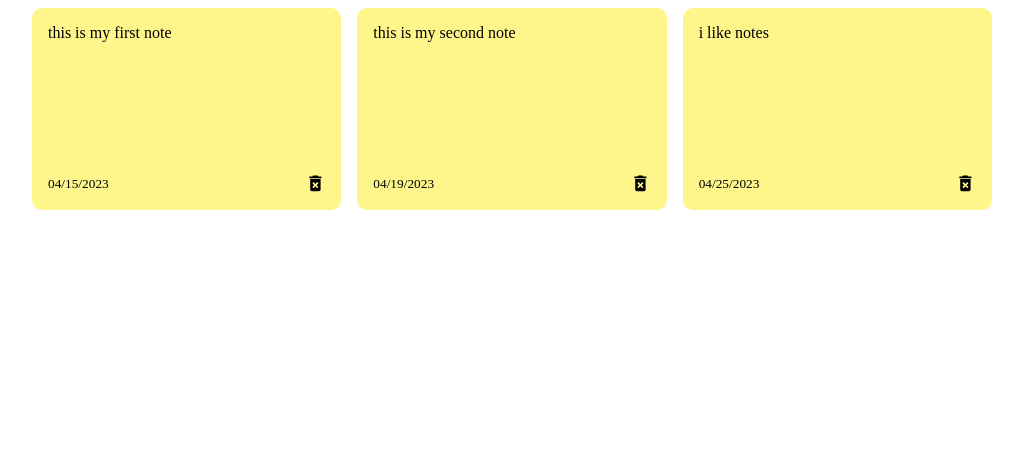
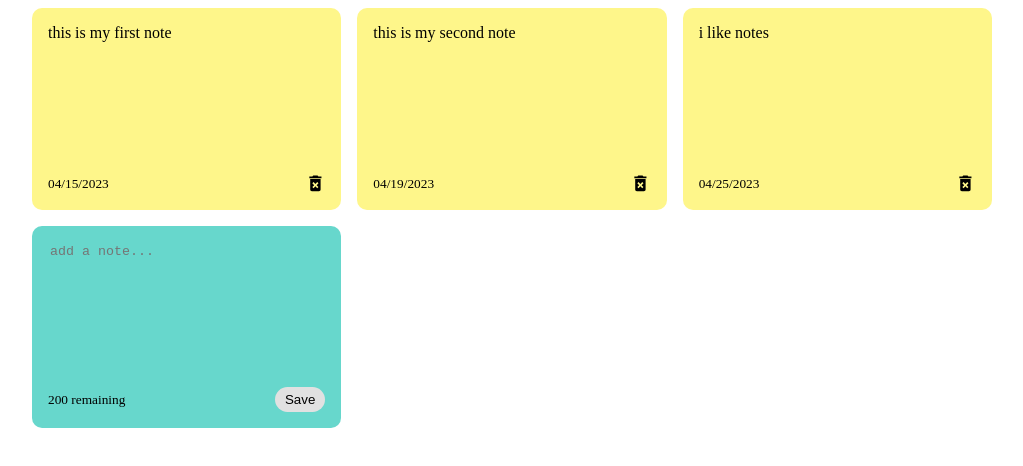
Before and after one commit to evstraub/post-it-note-app, a React (Create React App) app: page / in a window 1280 px wide. Shown: the top 466 px of the page, without its empty margins (128-1151 px from the left). Built offline with nearby package versions, Linux system fonts and the light colour scheme.

Commit message:
added new note

```diff
--- a/src/App.js
+++ b/src/App.js
@@ -19,10 +19,20 @@
     date: '04/25/2023'
   },
 ])
+const addNote = (text) => {
+const date = new Date()
+const newNote ={
+ id:nanoid(),
+  text: text,
+  date: date.toLocaleDateString()
+}
+const newNotes = [...notes, newNote];
+setNotes(newNotes);
+}
   return (
 
    <div className="container">
-     <Noteslist notes={notes}/>
+     <Noteslist notes={notes} handleAddNote={addNote}/>
    </div>
   )
 }
--- a/src/components/Addnote.js
+++ b/src/components/Addnote.js
@@ -1,8 +1,25 @@
-import React from 'react'
+import React, { useState } from 'react'
 
-const Addnote = () => {
+const Addnote = ({handleAddNote}) => {
+const [noteText, setNoteText] =useState('');
+
+const handleChange = (event) => {
+   setNoteText(event.target.value)
+}
+const handleSaveClick = () => {
+handleAddNote(noteText)
+}
   return (
-    <div>Addnote</div>
+    <div className='note new'>
+        <textarea rows='8' cols='10' placeholder='add a note...'
+        value={noteText}
+        onChange={handleChange}
+        ></textarea>
+        <div className='note-footer'>
+            <small>200 remaining</small>
+            <button className='save' onClick={handleSaveClick}>Save</button>
+        </div>
+    </div>
   )
 }
 
--- a/src/components/Noteslist.js
+++ b/src/components/Noteslist.js
@@ -1,13 +1,14 @@
 import React from 'react'
 import Note from './Note'
-const Noteslist = ({ notes }) => {
+import Addnote from './Addnote'
+const Noteslist = ({ notes, handleAddNote }) => {
   return (
     <div className='notes-list'>
       {notes.map((note) =>(
       <Note id={note.id} text={note.text} date={note.date}/>
 
       ))}
-
+     <Addnote handleAddNote={handleAddNote}/>
       </div>
   )
 }
--- a/src/index.css
+++ b/src/index.css
@@ -1,17 +1,3 @@
-/* body {
-  margin: 0;
-  font-family: -apple-system, BlinkMacSystemFont, "Segoe UI", "Roboto", "Oxygen",
-    "Ubuntu", "Cantarell", "Fira Sans", "Droid Sans", "Helvetica Neue",
-    sans-serif;
-  -webkit-font-smoothing: antialiased;
-  -moz-osx-font-smoothing: grayscale;
-}
-
-code {
-  font-family: source-code-pro, Menlo, Monaco, Consolas, "Courier New",
-    monospace;
-} */
-
 /* .header {
   display: flex;
   align-items: center;
@@ -40,11 +26,11 @@
   grid-gap: 1rem;
   grid-template-columns: repeat(auto-fill, minmax(250px, 1fr));
 }
-/*
+
 .note.new {
   background-color: #67d7cc;
-} */
-/*
+}
+
 textarea {
   border: none;
   resize: none;
@@ -53,20 +39,19 @@
 
 textarea:focus {
   outline: none;
-} */
-/*
+}
+
 .save {
   background-color: #e1e1e1;
   border: none;
   border-radius: 15px;
   padding: 5px 10px 5px 10px;
-} */
+}
 
-/* .save:hover {
+.save:hover {
   background-color: #ededed;
   cursor: pointer;
-} */
-
+}
 .note {
   background-color: #fef68a;
   border-radius: 10px;
```
